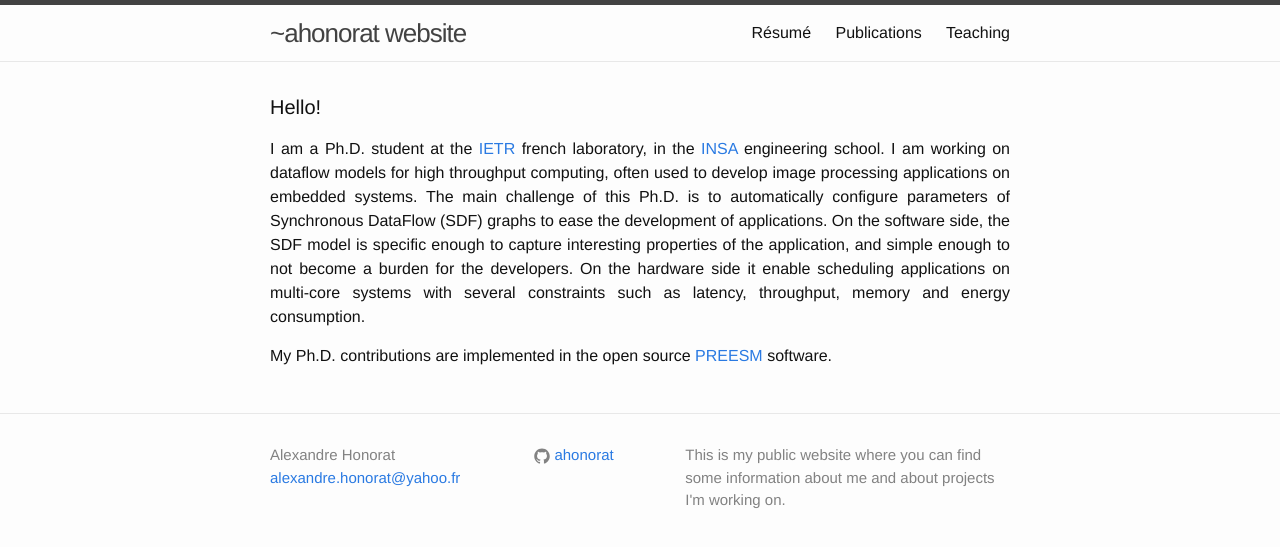
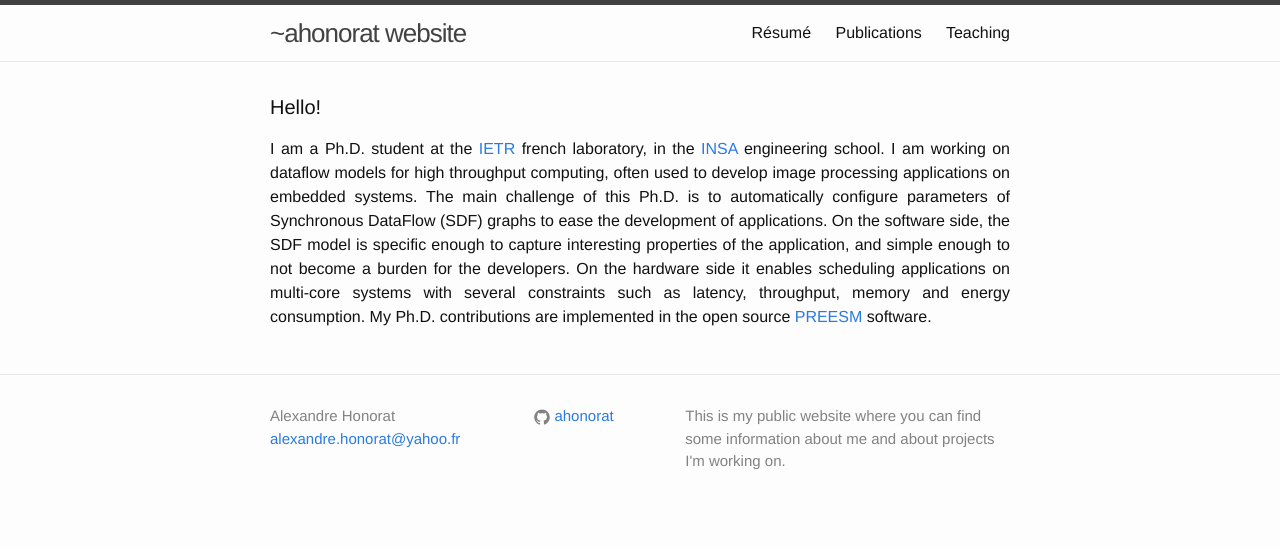
Before and after one commit to ahonorat/ahonorat.github.io, a Jekyll site: the page built from index.html, in a window 1280 px wide. Shown: the top 547 px of the page. Built offline with Jekyll 4.4.1, drawn with Linux system fonts in a browser that asks for light colours.

Commit message:
Typo fix home page PhD presentation

```diff
--- a/index.html
+++ b/index.html
@@ -11,9 +11,7 @@ layout: default
     I am working on dataflow models for high throughput computing, often used to develop image processing applications on embedded systems.
     The main challenge of this Ph.D. is to automatically configure parameters of Synchronous DataFlow (SDF) graphs to ease the development of applications.
     On the software side, the SDF model is specific enough to capture interesting properties of the application, and simple enough to not become a burden for the developers.
-    On the hardware side it enable scheduling applications on multi-core systems with several constraints such as latency, throughput, memory and energy consumption.
-  </p>
-  <p align="justify">
+    On the hardware side it enables scheduling applications on multi-core systems with several constraints such as latency, throughput, memory and energy consumption.
     My Ph.D. contributions are implemented in the open source <a href="https://preesm.github.io">PREESM</a> software.
   </p>
 
```
